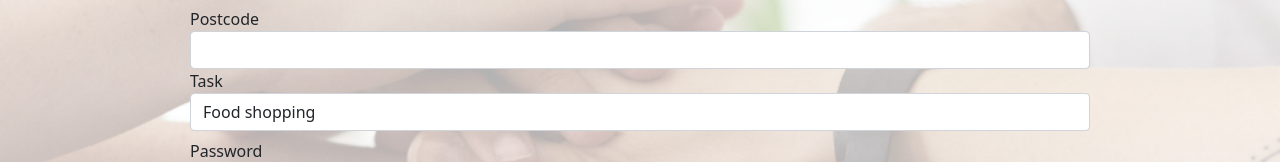
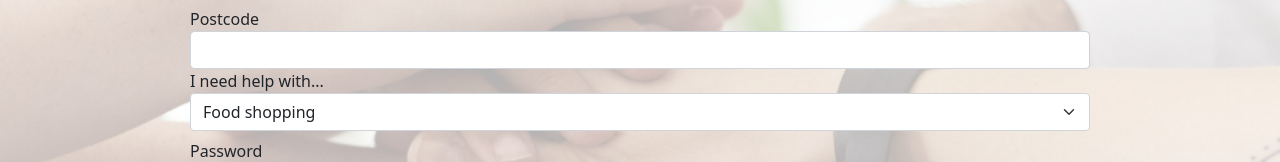
Before and after one commit to Steve-Johnstone/Covid-Care, a React (Create React App) app: page /volunteers/register in a window 1280 px wide. Shown: the part 318-480 px from the top of the page. Built offline with nearby package versions, Linux system fonts and the light colour scheme.

Commit message:
resolves issue with dropdown menu on registration form

```diff
--- a/src/components/volunteer-register.component.js
+++ b/src/components/volunteer-register.component.js
@@ -121,7 +121,7 @@ export default class RegistrationPage extends Component {
             />
           </div>
           <div class="form-group">
-            <label for="exampleFormControlSelect1">Task</label>
+            <label for="exampleFormControlSelect1">I need help with...</label>
             {/* <input
               type="text"
               required
@@ -132,7 +132,7 @@ export default class RegistrationPage extends Component {
             <select
               type="text"
               required
-              class="form-control"
+              class="form-select"
               id="exampleFormControlSelect1"
               value={this.state.task}
               onChange={this.onChangeTask}>
```
